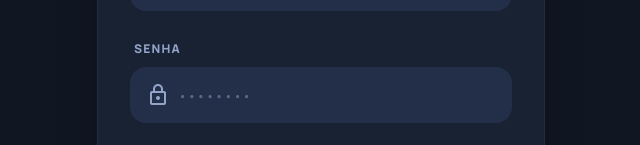
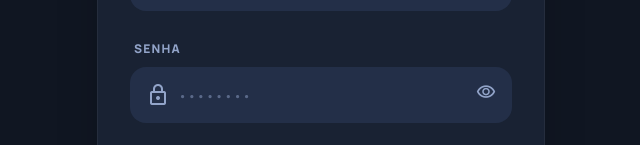
Before and after one commit to BoaventuraDBoaventura/catly-barbearia-app, a React (Vite) app: page /#/auth in a window 1280 px wide. Shown: the part 422-567 px from the top of the page, without its empty margins (319-959 px from the left). Built offline with nearby package versions, Linux system fonts and the light colour scheme; no server answers.

Commit message:
Atualização: correção de layout e funcionalidades

```diff
--- a/pages/Auth.tsx
+++ b/pages/Auth.tsx
@@ -9,6 +9,7 @@ const Auth: React.FC = () => {
     const [email, setEmail] = useState('');
     const [password, setPassword] = useState('');
     const [isSignUp, setIsSignUp] = useState(false);
+    const [showPassword, setShowPassword] = useState(false);
     const [error, setError] = useState<string | null>(null);
 
     const handleAuth = async (e: React.FormEvent) => {
@@ -82,13 +83,22 @@ const Auth: React.FC = () => {
                             <div className="relative">
                                 <span className="material-symbols-outlined absolute left-4 top-1/2 -translate-y-1/2 text-text-secondary">lock</span>
                                 <input
-                                    type="password"
+                                    type={showPassword ? "text" : "password"}
                                     value={password}
                                     onChange={(e) => setPassword(e.target.value)}
                                     placeholder="••••••••"
                                     required
-                                    className="w-full h-14 pl-12 pr-4 bg-surface-highlight border-none rounded-2xl text-white placeholder:text-text-secondary/50 focus:ring-2 focus:ring-primary transition-all text-sm"
+                                    className="w-full h-14 pl-12 pr-12 bg-surface-highlight border-none rounded-2xl text-white placeholder:text-text-secondary/50 focus:ring-2 focus:ring-primary transition-all text-sm"
                                 />
+                                <button
+                                    type="button"
+                                    onClick={() => setShowPassword(!showPassword)}
+                                    className="absolute right-4 top-1/2 -translate-y-1/2 text-text-secondary hover:text-primary transition-colors focus:outline-none"
+                                >
+                                    <span className="material-symbols-outlined text-[20px]">
+                                        {showPassword ? 'visibility_off' : 'visibility'}
+                                    </span>
+                                </button>
                             </div>
                         </div>
 
--- a/pages/BarbershopDetail.tsx
+++ b/pages/BarbershopDetail.tsx
@@ -4,6 +4,7 @@ import { useParams, useNavigate } from 'react-router-dom';
 import { getStyleAdvice } from '../services/geminiService';
 import { supabase } from '../services/supabaseClient';
 import { isShopOpen } from '../services/timeUtils';
+import { calculateDistance, formatDistance } from '../services/locationUtils';
 
 const BarbershopDetail: React.FC = () => {
   const { id } = useParams<{ id: string }>();
@@ -15,11 +16,27 @@ const BarbershopDetail: React.FC = () => {
   const [activeTab, setActiveTab] = useState('servicos');
   const [isFavorite, setIsFavorite] = useState(false);
   const [selectedImage, setSelectedImage] = useState<string | null>(null);
+  const [userCoords, setUserCoords] = useState<{ lat: number; lng: number } | null>(null);
 
   useEffect(() => {
     fetchShopDetails();
     checkFavoriteStatus();
+    getUserLocation();
   }, [id]);
+
+  const getUserLocation = () => {
+    if (navigator.geolocation) {
+      navigator.geolocation.getCurrentPosition(
+        (position) => {
+          setUserCoords({
+            lat: position.coords.latitude,
+            lng: position.coords.longitude
+          });
+        },
+        (error) => console.error("Error getting location:", error)
+      );
+    }
+  };
 
   async function fetchShopDetails() {
     try {
@@ -158,7 +175,11 @@ const BarbershopDetail: React.FC = () => {
           <div className="flex gap-6 py-4 border-t border-white/5">
             <div className="flex flex-col">
               <span className="text-[10px] text-text-secondary font-black uppercase tracking-widest">Distância</span>
-              <span className="text-white font-bold">{shop.distance} km</span>
+              <span className="text-white font-bold">
+                {userCoords && shop.latitude && shop.longitude
+                  ? formatDistance(calculateDistance(userCoords.lat, userCoords.lng, shop.latitude, shop.longitude))
+                  : `${shop.distance || '1.0'} km`}
+              </span>
             </div>
             <div className="w-px h-8 bg-white/5"></div>
             <div className="flex flex-col">
```
